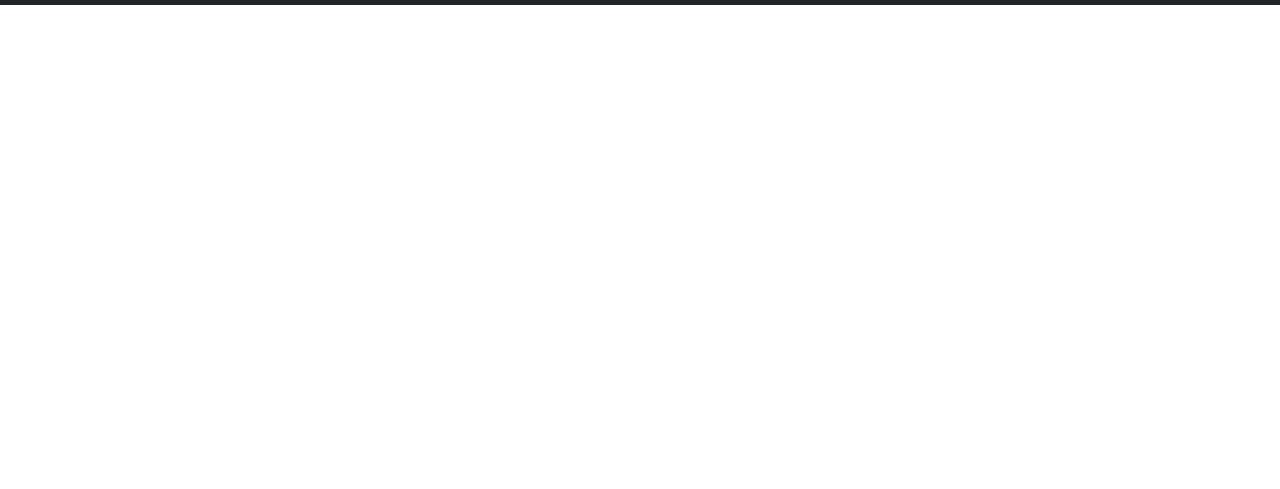
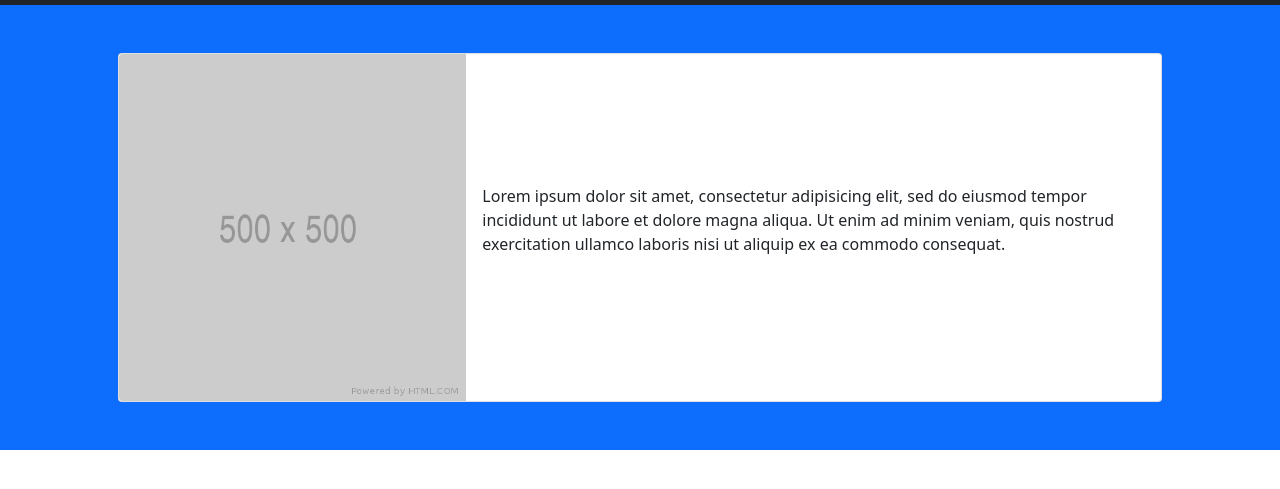
Before and after one commit to alexander-crawford/alexander-crawford.github.io, a website: page www/index.html in a window 1280 px wide. Shown: the part 51-540 px from the top of the page. Drawn offline with Linux system fonts and the light colour scheme.

Commit message:
adds about me card

```diff
--- a/www/index.html
+++ b/www/index.html
@@ -26,5 +26,23 @@
         </div>
       </div>
     </nav>
+    <div class="bg-primary">
+      <div class="container p-5">
+        <div class="card">
+          <div class="row g-0">
+            <div class="col-md-4">
+              <img src="img/500x500.png" class="img-fluid rounded-start" alt="...">
+            </div>
+            <div class="col-md-8">
+              <div class="card-body h-100 d-flex align-items-center">
+                <div class="card-text">
+                  <p>Lorem ipsum dolor sit amet, consectetur adipisicing elit, sed do eiusmod tempor incididunt ut labore et dolore magna aliqua. Ut enim ad minim veniam, quis nostrud exercitation ullamco laboris nisi ut aliquip ex ea commodo consequat.</p>
+                </div>
+              </div>
+            </div>
+          </div>
+        </div>
+      </div>
+    </div>
   </body>
 </html>
```
